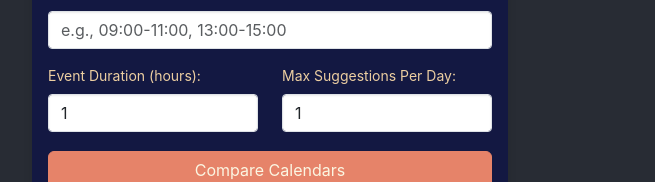
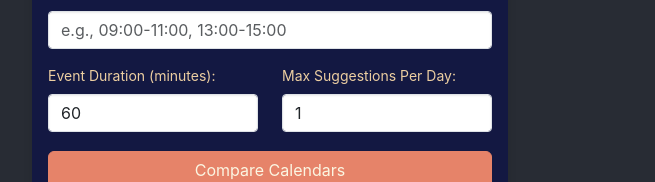
Before and after one commit to grutschm/timefinder, a React (Create React App) app in the folder frontend/: page / in a window 1280 px wide. Shown: the part 545-727 px from the top of the page, without its empty margins (120-775 px from the left). Built offline with nearby package versions, Linux system fonts and the light colour scheme.

Commit message:
Fix loading indicator, align suggestions, and revert to using minutes for duration

```diff
--- a/frontend/src/components/CalendarComparison.js
+++ b/frontend/src/components/CalendarComparison.js
@@ -18,7 +18,7 @@ const CalendarComparison = () => {
     Sunday: false
   });
   const [timeslots, setTimeslots] = useState('');
-  const [duration, setDuration] = useState('1');
+  const [duration, setDuration] = useState('60');
   const [maxSuggestions, setMaxSuggestions] = useState('1');
   const [result, setResult] = useState(null);
   const [loading, setLoading] = useState(false); // Add loading state
@@ -110,9 +110,9 @@ const CalendarComparison = () => {
                 </div>
                 <div className="row">
                   <div className="col-md-6 mb-3">
-                    <label className="form-label">Event Duration (hours):</label>
+                    <label className="form-label">Event Duration (minutes):</label>
                     <select value={duration} onChange={(e) => setDuration(e.target.value)} className="form-control">
-                      {[...Array(23).keys()].map(n => (
+                      {[...Array(23 * 60).keys()].map(n => (
                         <option key={n + 1} value={n + 1}>{n + 1}</option>
                       ))}
                     </select>
@@ -143,20 +143,13 @@ const CalendarComparison = () => {
           </div>
         </div>
         <div className="col-md-6">
-          {loading ? (
-            <div className="text-center">
-              <div className="spinner-border" role="status">
-                <span className="sr-only">Loading...</span>
-              </div>
-            </div>
-          ) : (
-            result && (
+          {result && (
             <div className="card result-card">
               <div className="card-body">
                 <h3>Common Available Times</h3>
-                  <ul className="list-group">
+                <ul className="list-group text-left"> {/* Align text to the left */}
                   {Object.entries(result).map(([date, times]) => (
-                      <li key={date} className="list-group-item text-left"> {/* Align text to the left */}
+                    <li key={date} className="list-group-item">
                       <strong>{moment(date).format('dddd, DD. MMMM')}</strong>
                       <ul>
                         {times.map((time, index) => (
@@ -168,7 +161,6 @@ const CalendarComparison = () => {
                 </ul>
               </div>
             </div>
-            )
           )}
         </div>
       </div>
```
Also changed, not shown: 1 other file (tests, documents, lock files or other folders). Lines whose indentation alone changed are shown as unchanged.
